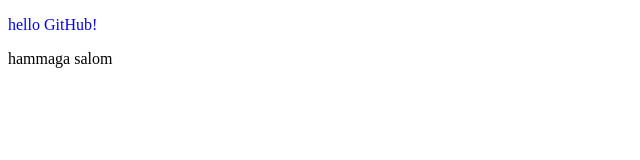
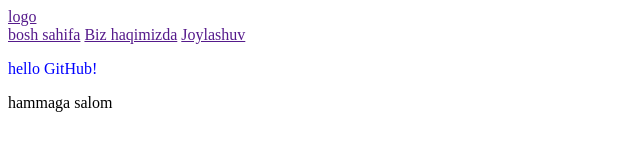
Before and after one commit to crazyysasha/18-lesson, a plain HTML site: page index.html in a window 1280 px wide. Shown: the whole page, without its empty margins (0-640 px from the left). Drawn offline with Linux system fonts and the light colour scheme.

Commit message:
header elementi qo`shildi

```diff
--- a/index.html
+++ b/index.html
@@ -10,6 +10,14 @@
 </head>
 
 <body>
+    <header>
+        <a href="">logo</a>
+        <nav>
+            <a href="">bosh sahifa</a>
+            <a href="">Biz haqimizda</a>
+            <a href="">Joylashuv</a>
+        </nav>
+    </header>
     <p class="hello-text">hello GitHub!</p>
     <p>hammaga salom</p>
 </body>
```
